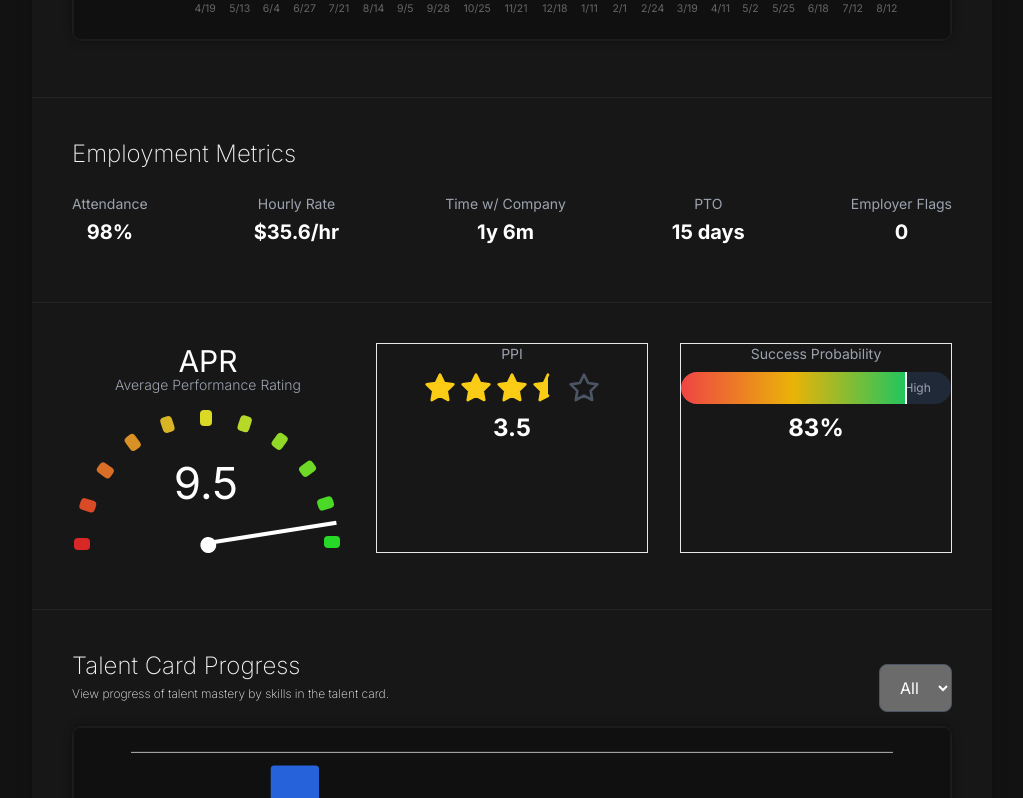
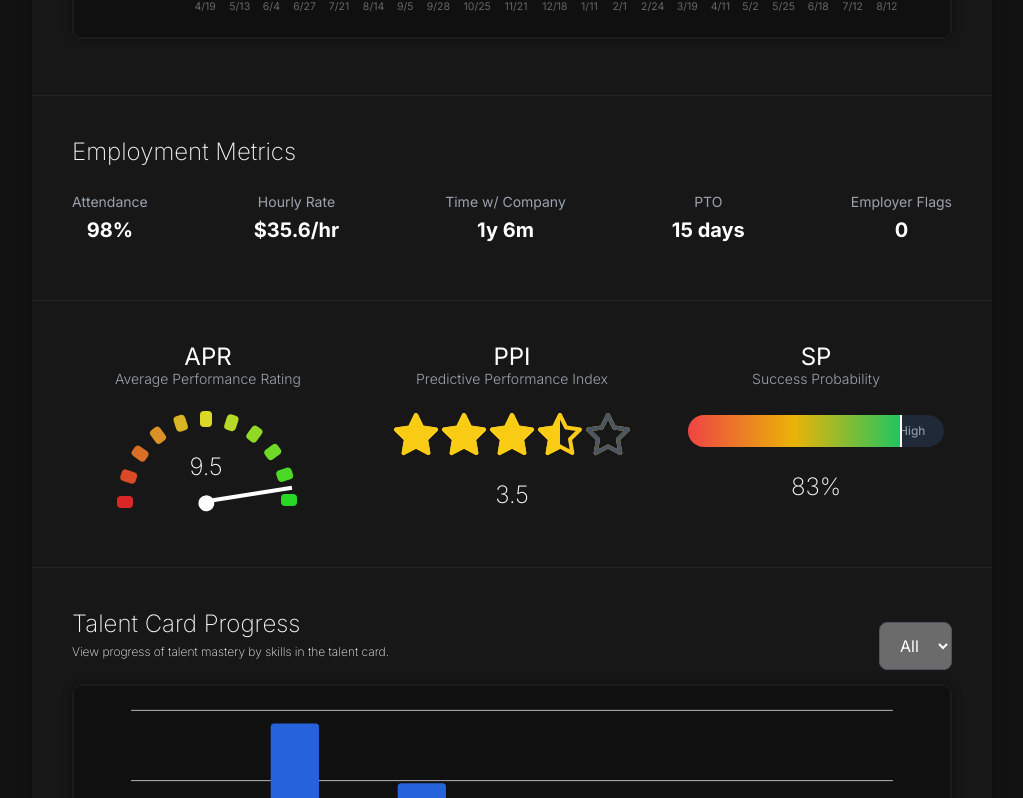
Before and after one commit to UXMcCauley/realtime-resume, a Next.js app: page / in a window 1280 px wide. Shown: the part 1426-2224 px from the top of the page, without its empty margins (128-1151 px from the left). Built offline with nearby package versions, Linux system fonts and the light colour scheme.

Commit message:
Refactor CareerSnapshot layout and typography.
Adjusted spacing, font sizes, and layout for APR, PPI, and SP sections to improve readability and alignment. Simplified component structure and standardized styles for better consistency and maintainability.

```diff
--- a/components/CareerSnapshot.js
+++ b/components/CareerSnapshot.js
@@ -23,17 +23,16 @@ export function CareerSnapshot({ employee }) {
 
   return (
     <section className="dashboard-section">
-      {/*<h2 className="section-title">Career Snapshot</h2>*/}
-      <div className="grid grid-cols-3 items-center h-[210px] gap-8">
+      <div className="grid grid-cols-3 items-center h-[170px] gap-8 ">
         <div className={`relative h-full w-full`}>
           {/* APR Gauge */}
           <div className={`absolute top-0 left-[0] w-full`}>
-            <div className={`text-3xl text-center`}>APR</div>
+            <div className={`text-2xl text-center`}>APR</div>
             <div className={`w-full text-sm text-center font-light -mt-1 text-gray-400`}>Average Performance Rating</div>
           </div>
           {/* Gauge Background */}
-          <div className="absolute w-[194px] h-[133px] rounded-t-full overflow-visible bottom-[10px] left-[37px]">
-            <div className={`w-full text-[44px] text-center mt-10`}>{(employee.timeline[employee.timeline.length - 1].apr).toFixed(1)}</div>
+          <div className="absolute w-[194px] h-[90px] rounded-t-full overflow-visible bottom-[10px] left-[37px]">
+            <div className={`w-full text-2xl font-extralight text-center mt-10`}>{(employee.timeline[employee.timeline.length - 1].apr).toFixed(1)}</div>
             {/* Gauge Marks */}
             {aprMarks.map((mark) => (
                 <div
@@ -55,12 +54,12 @@ export function CareerSnapshot({ employee }) {
             ))}
             {/* Needle */}
             <div
-                className="absolute bottom-0 left-1/2 w-1 h-[130px] bg-white origin-bottom transition-transform duration-1000"
+                className="absolute bottom-0 left-1/2 w-1 h-[85px] bg-white origin-bottom transition-transform duration-1000"
                 style={{
                   transform: `rotate(${aprAngle - 90}deg)`,
                 }}
             >
-              <div className="absolute top-[122px] -left-1 w-4 h-4 bg-white rounded-full"/>
+              <div className="absolute top-[79px] -left-1 w-4 h-4 bg-white rounded-full"/>
             </div>
 
           </div>
@@ -68,25 +67,41 @@ export function CareerSnapshot({ employee }) {
 
 
         {/* PPI Stars */}
-        <div className="flex flex-col items-center flex-1 border h-full">
-          <span className="text-sm text-gray-400 mb-2">PPI</span>
-          <div className="flex gap-1">
-            {[...Array(fullStars)].map((_, i) => (
-              <Star key={`full-${i}`} className="w-8 h-8 fill-yellow-400 text-yellow-400" />
+        <div className="items-center h-full relative">
+          <div className={`absolute top-0 left-[0] w-full`}>
+            <div className={`text-2xl text-center`}>PPI</div>
+            <div className={`w-full text-sm text-center font-light -mt-1 text-gray-400`}>Predictive Performance Index</div>
+          </div>
+          <div className="flex flex-col justify-center items-center gap-1 absolute bottom-0 left-1/2 transform -translate-x-1/2">
+            <div className="flex -mb-[52px]">
+              <Star className="w-12 h-12 text-yellow-400"/>
+              <Star className="w-12 h-12 text-yellow-400"/>
+              <Star className="w-12 h-12 text-yellow-400"/>
+              <Star className="w-12 h-12 text-yellow-400"/>
+              <Star className="w-12 h-12 text-yellow-400"/>
+            </div>
+            <div className={`flex mb-4`}>{[...Array(fullStars)].map((_, i) => (
+                <Star key={`full-${i}`} className="w-12 h-12 fill-yellow-400 text-yellow-400"/>
             ))}
-            {hasHalfStar && <StarHalf className="w-8 h-8 fill-yellow-400 text-yellow-400" />}
-            {[...Array(emptyStars)].map((_, i) => (
-              <Star key={`empty-${i}`} className="w-8 h-8 text-gray-600" />
-            ))}
+              {hasHalfStar && <StarHalf className="w-12 h-12 fill-yellow-400 text-yellow-400"/>}
+              {[...Array(emptyStars)].map((_, i) => (
+                  <Star key={`empty-${i}`} className="w-12 h-12 text-gray-600"/>
+              ))}</div>
+            <div className="text-2xl font-extralight">{employee.timeline[employee.timeline.length - 1].ppi.toFixed(1)}</div>
           </div>
-          <div className="mt-2 text-2xl font-bold">{employee.timeline[employee.timeline.length - 1].ppi.toFixed(1)}</div>
+
         </div>
 
         {/* Success Probability */}
-        <div className="border h-full">
+        <div className=" h-full relative">
+          <div className={`absolute top-0 left-[0] w-full`}>
+            <div className={`text-2xl text-center`}>SP</div>
+            <div className={`w-full text-sm text-center font-light -mt-1 text-gray-400`}>Success Probability</div>
+          </div>
+          <div className="flex flex-col justify-center items-center gap-1 w-full absolute bottom-2 left-1/2 transform -translate-x-1/2">
+
           <div className="flex flex-col items-center bg-opacity-15 h-full rounded-lg w-full">
-            <span className="text-sm text-gray-400 mb-2">Success Probability</span>
-            <div className="relative w-full h-8 bg-gray-800 rounded-full overflow-hidden">
+            <div className="relative w-[94%] h-8 bg-gray-800 rounded-full overflow-hidden mb-6">
               {/* Segments */}
               <div className="absolute inset-0 flex">
                 {successSegments.map((segment, index) => (
@@ -109,9 +124,9 @@ export function CareerSnapshot({ employee }) {
                   style={{ left: `${employee.timeline[employee.timeline.length - 1].sp*10}%` }}
               />
             </div>
-            <div className="mt-2 text-2xl font-bold">{(employee.timeline[employee.timeline.length - 1].sp*10).toFixed(0)}%</div>
+            <div className="text-2xl font-extralight">{(employee.timeline[employee.timeline.length - 1].sp*10).toFixed(0)}%</div>
           </div>
-
+          </div>
         </div>
       </div>
     </section>
```
